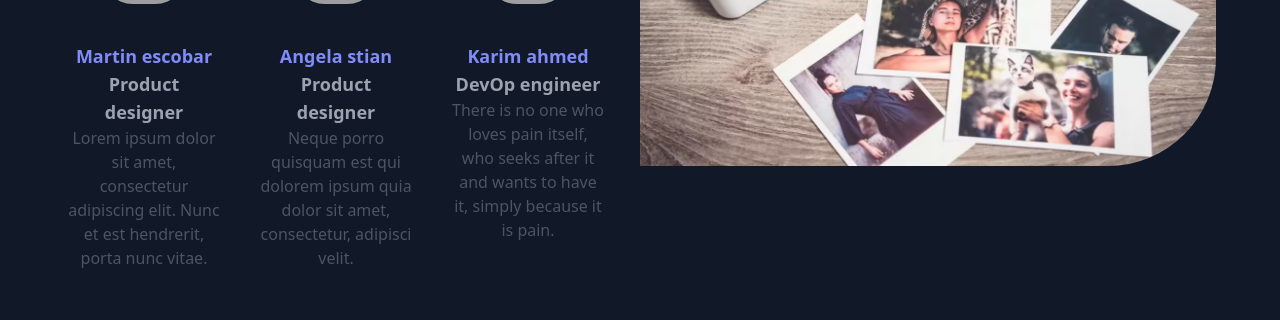
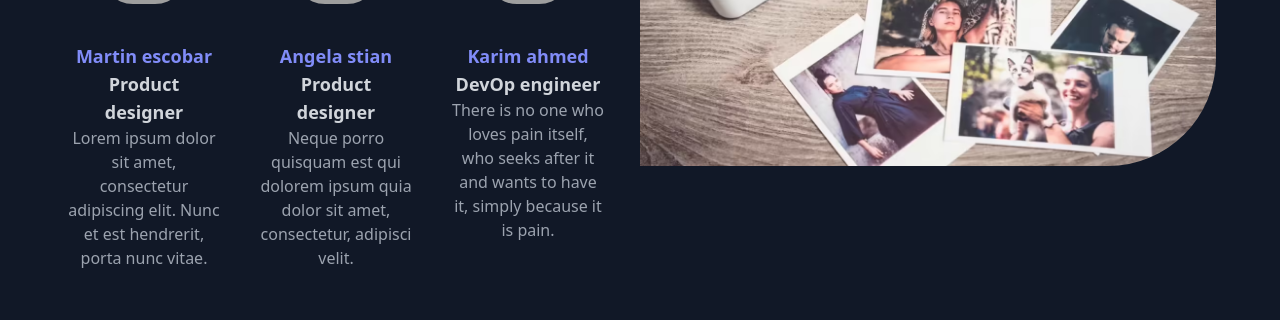
Before and after one commit to just1bite/CompanyProfile, a React (Vite) app: page / in a window 1280 px wide. Shown: the part 580-900 px from the top of the page. Built offline with nearby package versions, Linux system fonts and the light colour scheme; grey boxes are pictures that could not be loaded.

Commit message:
speed rev 2

```diff
--- a/src/Components/Hero.jsx
+++ b/src/Components/Hero.jsx
@@ -1,3 +1,4 @@
+import { Link } from "react-router-dom"
 import Hero1 from "../assets/Hero1.avif"
 
 export default () => {
@@ -54,8 +55,8 @@ export default () => {
                                     </div>
                                     <div className="mt-2 px-1 text-justify md:items-center">
                                         <h4 className="text-indigo-400 font-semibold sm:text-lg text-center"> {item.name}</h4>
-                                        <p className="text-gray-400 font-semibold sm:text-lg text-center" alt="namaJabatan"> {item.title}</p>
-                                        <p className="text-gray-600 text-center" text="description">{item.desc}</p>
+                                        <p className="text-gray-300 font-semibold sm:text-lg text-center" alt="namaJabatan"> {item.title}</p>
+                                        <p className="text-gray-400 text-center" text="description">{item.desc}</p>
 
                                     </div>
                                 </li>
@@ -64,9 +65,9 @@ export default () => {
                     </ul>
                 </div>
                     <div className="pt-10 items-center justify-center space-y-3 sm:space-x-6 sm:space-y-0 sm:flex lg:justify-start py-8">
-                        <a href="/About" className="block py-2 px-4 text-center text-white font-medium bg-indigo-600 duration-150 hover:bg-indigo-500 active:bg-indigo-700 rounded-lg shadow-lg hover:shadow-none">
+                        <Link to="/About" className="block py-2 px-4 text-center text-white font-medium bg-indigo-600 duration-150 hover:bg-indigo-500 active:bg-indigo-700 rounded-lg shadow-lg hover:shadow-none">
                             Learn more about us!
-                        </a>
+                        </Link>
                     </div>
                 </div>
                 <div className="flex-none mt-14 md:mt-0 md:max-w-xl ml-8 md:items-center">
--- a/src/pages/Home.jsx
+++ b/src/pages/Home.jsx
@@ -6,6 +6,7 @@ import Spanduk from '../assets/spanduk.avif'
 import Emoney from '../assets/Emoney.avif'
 import Kaos from '../assets/Baju.avif'
 import Culture from './Culture'
+import { Link } from 'react-router-dom'
 
 
 export default () => {
@@ -54,7 +55,7 @@ export default () => {
                 {
                     posts.map((items, key) => (
                         <article className="hover:bg-indigo-600 max-w-md mx-auto mt-4 shadow-lg border rounded-md duration-300 hover:shadow-sm" key={key}>
-                            <a href={items.href}>
+                            <Link to={items.href}>
                                 <img src={items.img} loading="lazy" alt={items.title}  className="w-screen-full h-50 rounded-t-md" />
                                 <div className="pt-3 ml-4 mr-2 mb-3">
                                     <h3 className="text-xl text-gray-900">
@@ -62,7 +63,7 @@ export default () => {
                                     </h3>
                                     <p className="text-gray-400 text-sm mt-1">{items.desc}</p>
                                 </div>
-                            </a>
+                            </Link>
 
                         </article>
 
```
